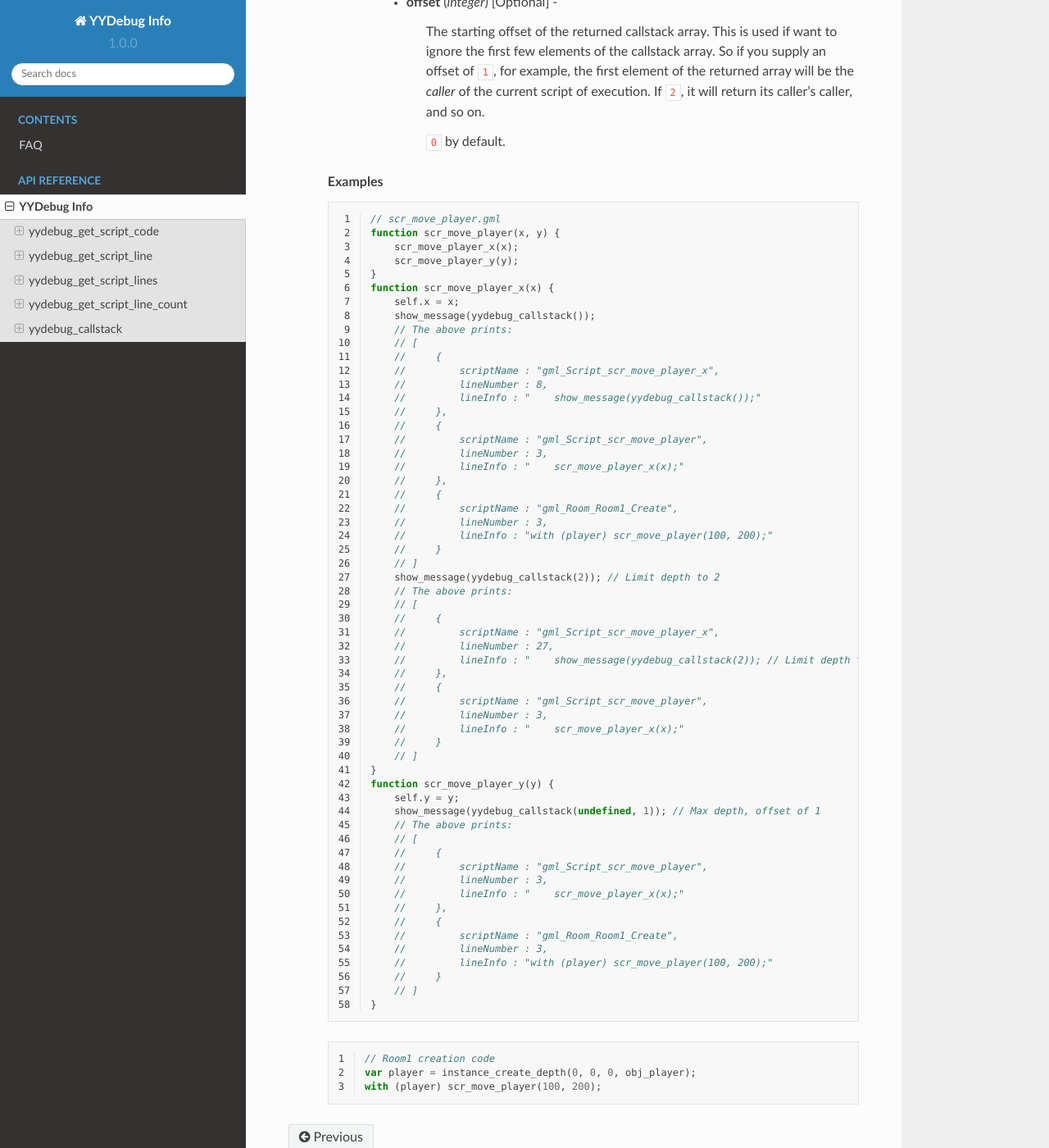
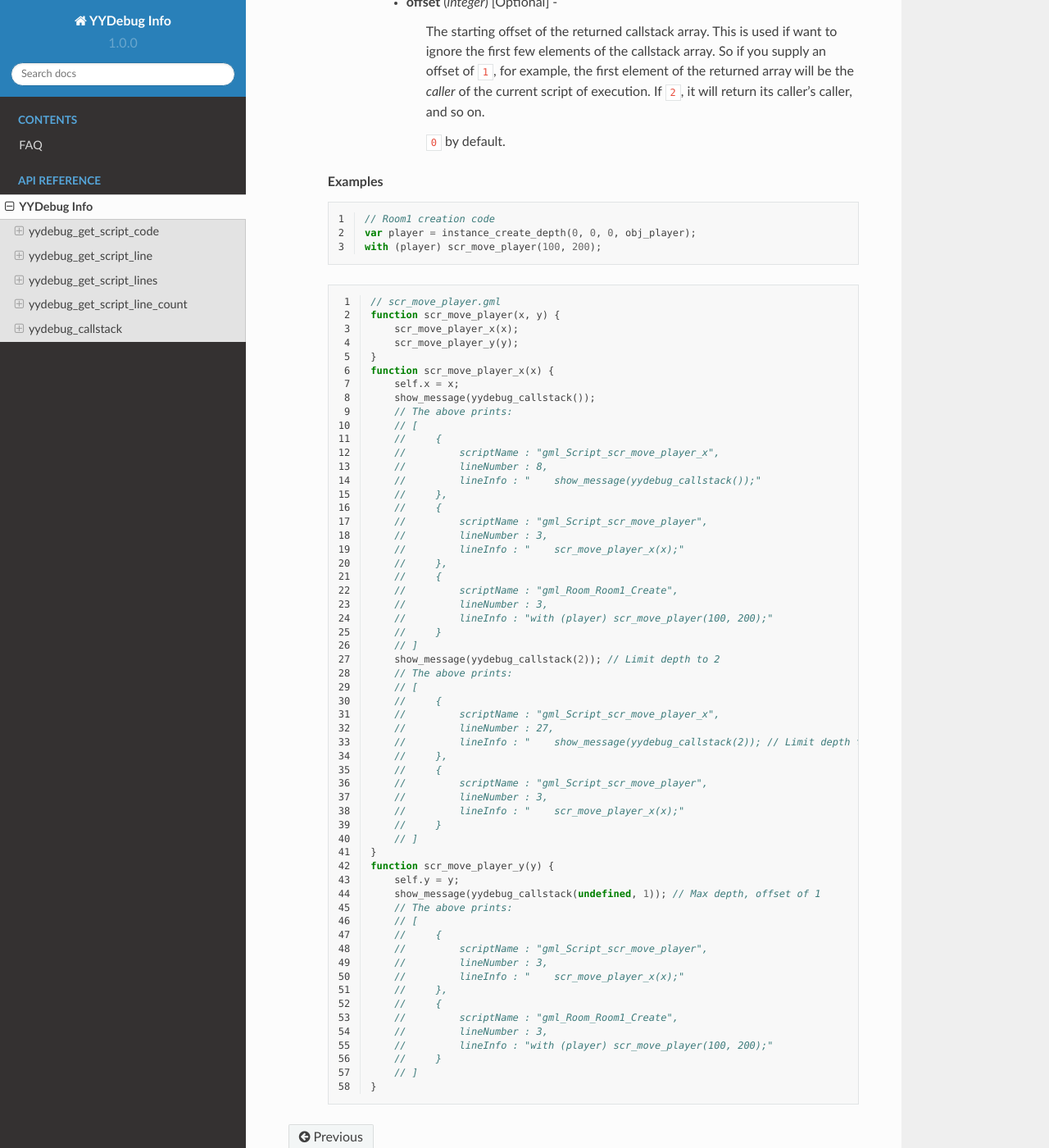
Before and after one commit to pixel-coffee/yydebuginfodocs, a Sphinx documentation site: the page built from docs/source/yydebug_info.rst, in a window 1280 px wide and 1400 px high, scrolled down 4520 px. Shown: the whole window at 82% size. Built offline with Sphinx 7.4.7 and the Read the Docs theme 2.0.0, drawn with Linux system fonts in a browser that asks for light colours; some of the changed lines change nothing that is shown.

Commit message:
Update yydebug_info.rst

```diff
--- a/docs/source/yydebug_info.rst
+++ b/docs/source/yydebug_info.rst
@@ -235,6 +235,13 @@ yydebug_callstack
     .. code-block:: javascript
         :linenos:
 
+        // Room1 creation code
+        var player = instance_create_depth(0, 0, 0, obj_player);
+        with (player) scr_move_player(100, 200);
+
+    .. code-block:: javascript
+        :linenos:
+
         // scr_move_player.gml
         function scr_move_player(x, y) {
             scr_move_player_x(x);
@@ -293,10 +300,3 @@ yydebug_callstack
             //     }
             // ]
         }
-
-    .. code-block:: javascript
-        :linenos:
-
-        // Room1 creation code
-        var player = instance_create_depth(0, 0, 0, obj_player);
-        with (player) scr_move_player(100, 200);
```
